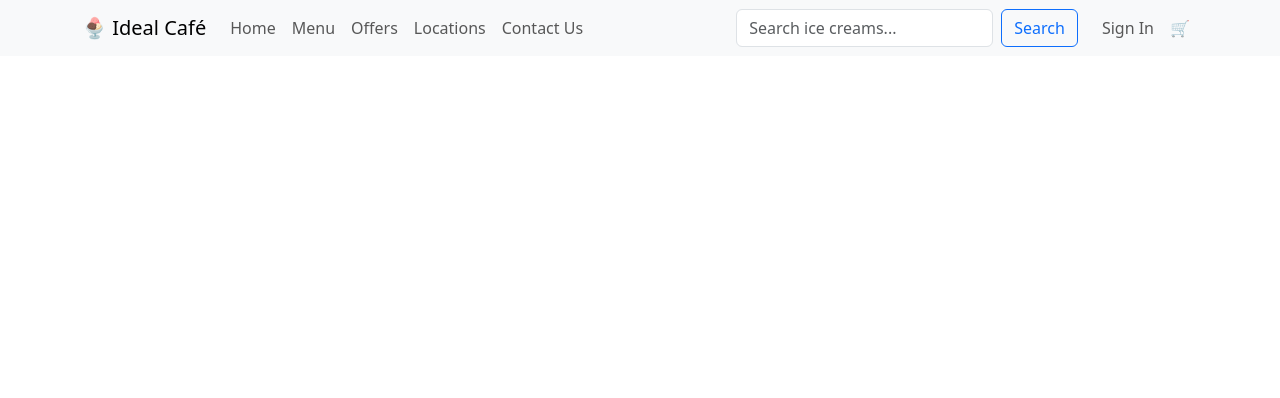
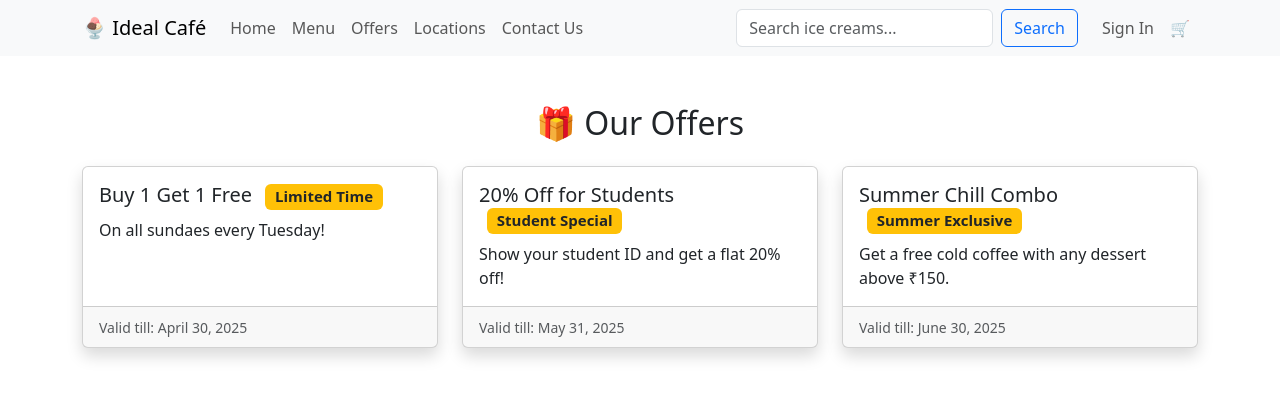
Before and after one commit to ShamithRK/ideal-cafe-app, a React (Create React App) app: page /offers in a window 1280 px wide. Shown: the top 398 px of the page. Built offline with nearby package versions, Linux system fonts and the light colour scheme.

Commit message:
Updated Offers and Location pages

```diff
--- a/src/App.js
+++ b/src/App.js
@@ -6,6 +6,11 @@
 import SignIn from './pages/SignIn';
 import CafeNavbar from './components/Navbar';
 import CheckoutPage from './pages/CheckoutPage';
+import Offers from './pages/Offers';
+import Location from './pages/Location';
+
+
+
 
 function App() {
   return (
@@ -18,6 +23,8 @@
         <Route path="/signin" element={<SignIn />} />
         <Route path="/cart" element={<CartPage />} />
         <Route path="/checkout" element={<CheckoutPage />} />
+        <Route path="/offers" element={<Offers />} />
+        <Route path="/location" element={<Location />} />
       </Routes>
     </Router>
   );
--- a/src/pages/Location.js
+++ b/src/pages/Location.js
@@ -4,12 +4,12 @@
 function Location() {
   return (
     <Container className="my-5">
-      <h2 className="text-center mb-4">📍 Visit Our Café</h2>
+      <h2 className="text-center mb-4">📍 Visit Ideal Café</h2>
       <Row>
         <Col md={6}>
           <Card className="shadow mb-4">
             <Card.Body>
-              <Card.Title>Ideal Café - Mangalore</Card.Title>
+              <Card.Title>Ideal Café – Mangalore</Card.Title>
               <Card.Text>
                 <strong>Address:</strong> MG Road, Mangalore, Karnataka 575001<br />
                 <strong>Hours:</strong> 10:00 AM – 10:00 PM (All days)<br />
--- a/src/pages/offers.js
+++ b/src/pages/offers.js
@@ -4,7 +4,7 @@
 const offers = [
   {
     title: 'Buy 1 Get 1 Free',
-    description: 'On all Sundaes every Tuesday!',
+    description: 'On all sundaes every Tuesday!',
     validTill: 'April 30, 2025',
     type: 'Limited Time',
   },
```
